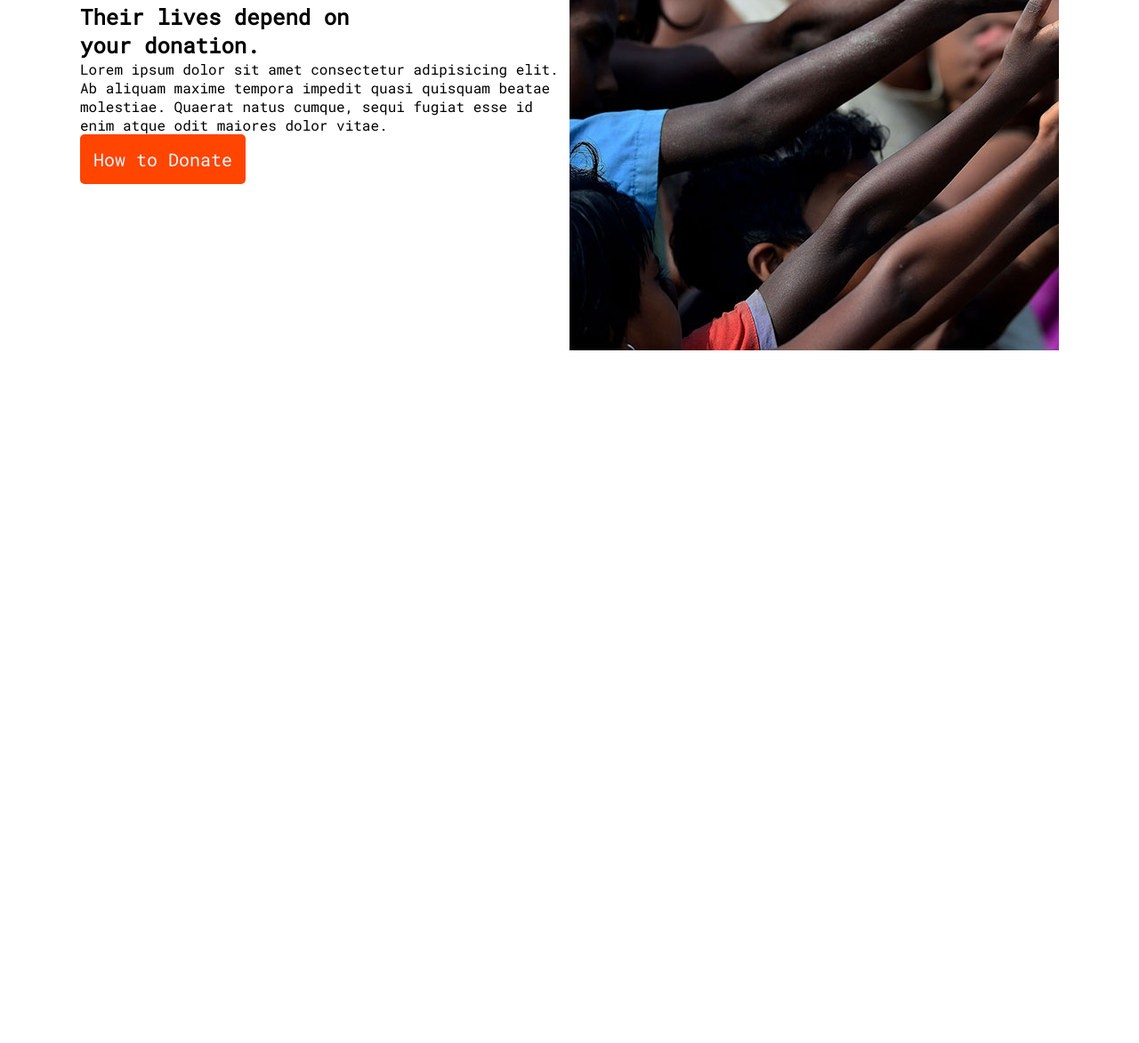
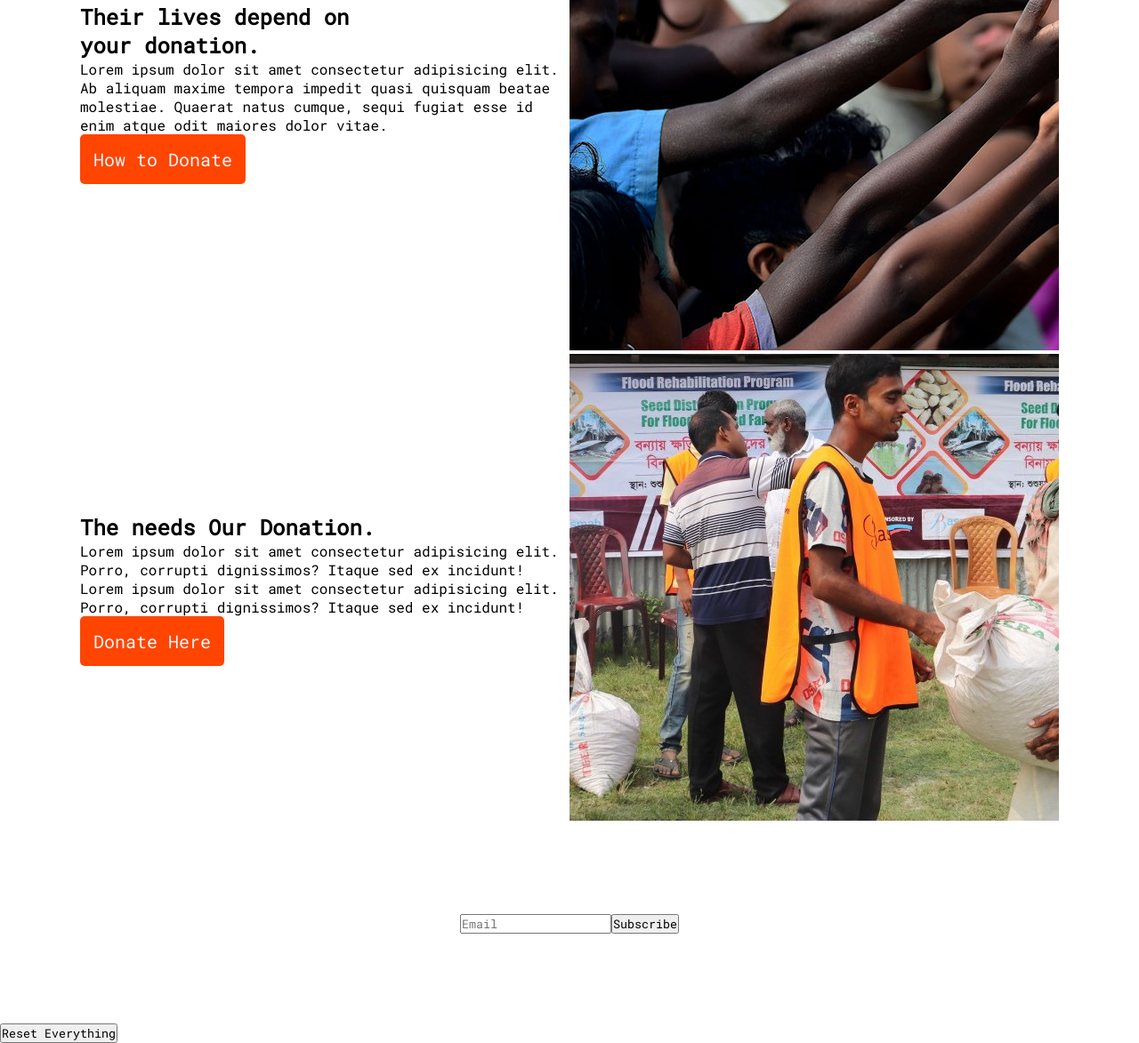
Before and after one commit to trtonmoy/practice-project, a plain HTML site: page index.html in a window 1280 px wide. Shown: the part 2186-3359 px from the top of the page at 89% size. Before the commit the page ends 2584 px from the top, so only its background shows below. Drawn offline with Linux system fonts and the light colour scheme.

Commit message:
finish for today

```diff
--- a/index.html
+++ b/index.html
@@ -119,6 +119,24 @@
                     </div>
                 </div>
 
+                <div class="second-banner">
+                    <div class="second-banner-content">
+                        <h1>
+                            The needs Our Donation.
+                        </h1>
+                        <p>
+                            Lorem ipsum dolor sit amet consectetur adipisicing elit. Porro, corrupti dignissimos? Itaque sed ex incidunt!
+                            Lorem ipsum dolor sit amet consectetur adipisicing elit. Porro, corrupti dignissimos? Itaque sed ex incidunt!
+                        </p>
+                        <button class="donate-button">
+                            Donate Here
+                        </button>
+                    </div>
+                    <div class="second-banner-img">
+                        <img src="./images/donation10.jpg" alt="">
+                    </div>
+                </div>
+
             </section>
 
 
@@ -127,6 +145,13 @@
 
     </header>
 
+    <footer>
+        <input type="email" name="" id="" placeholder="Email"><button>Subscribe</button>
+        <div>
 
+        </div>
+    </footer>
+
+ <input type="submit" value="Reset Everything">
 </body>
 </html>
--- a/style.css
+++ b/style.css
@@ -151,3 +151,26 @@ hr{
     overflow: hidden;
 
 }
+
+.second-banner{
+    max-width: 1100px;
+    margin: 0 auto;
+    display: flex;
+    align-items: center;
+    justify-content: center;
+}
+
+.second-banner-content{
+    flex: 1;
+}
+
+.second-banner-img{
+    max-width: 100%;
+    overflow: hidden;
+    flex: 1;
+}
+
+footer{
+    padding: 100px;
+    text-align: center;
+}
```
